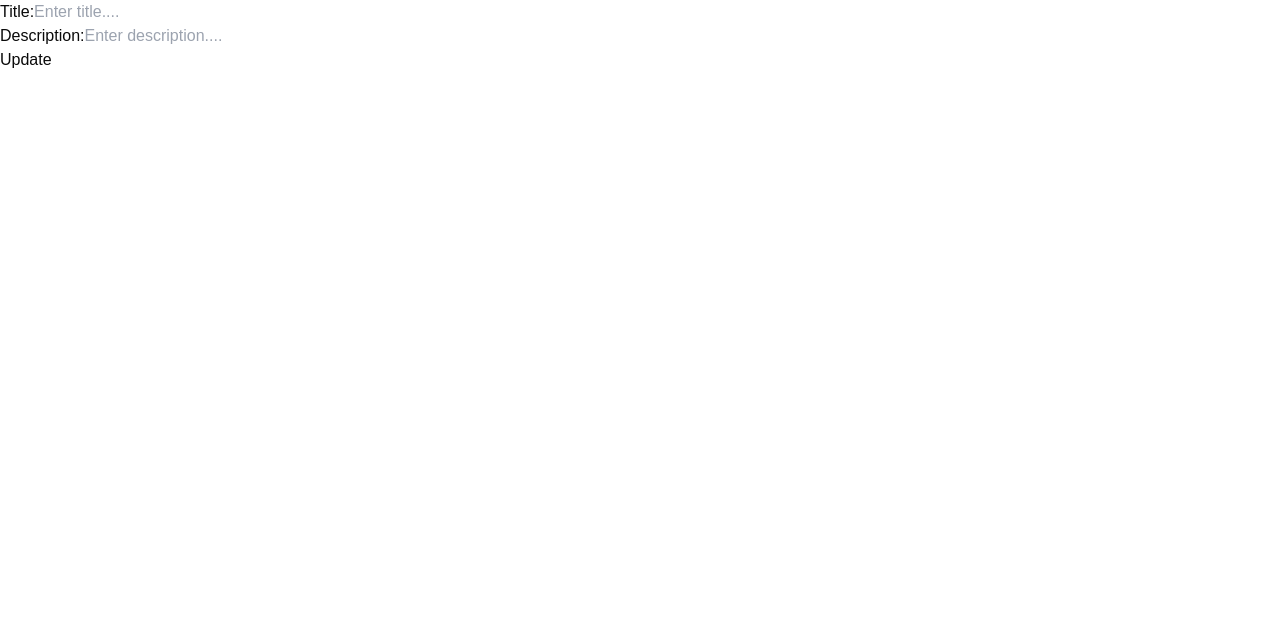
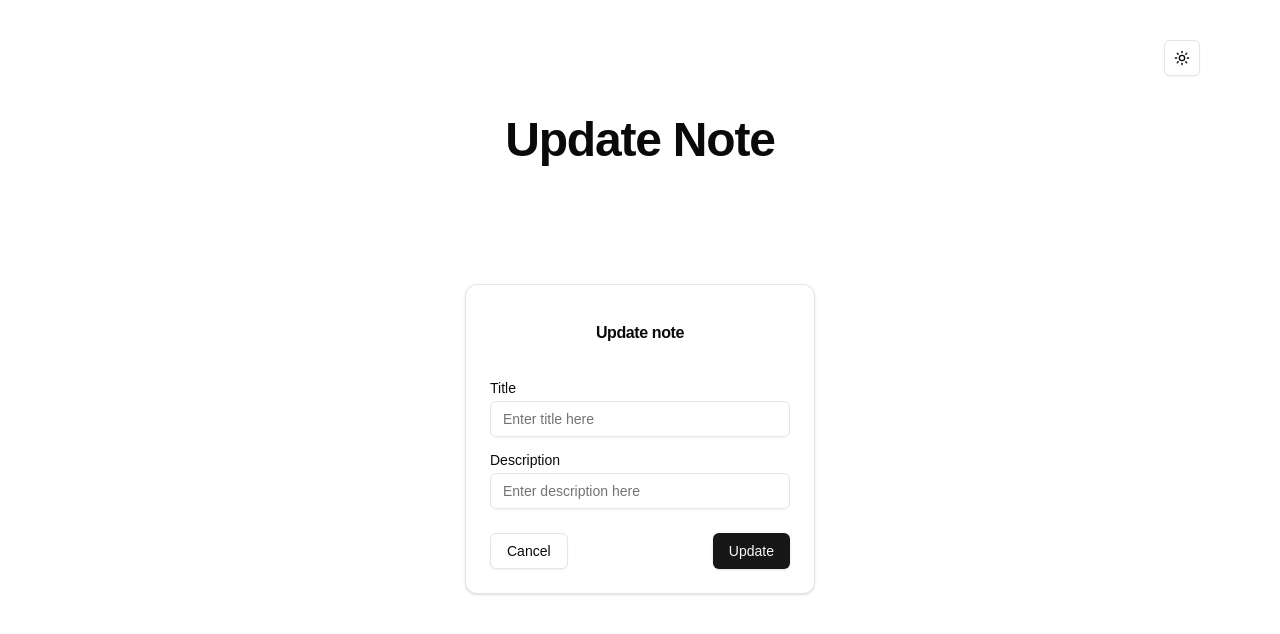
Before and after one commit to claudiecodes/Basic-CRUD-App-using-Next.js, a Next.js app: page /edit in a window 1280 px wide. Shown: the top 634 px of the page. Built offline with nearby package versions, Linux system fonts and the light colour scheme.

Commit message:
feat: edit form card

```diff
--- a/src/app/edit/page.tsx
+++ b/src/app/edit/page.tsx
@@ -1,12 +1,25 @@
-import EditFormComp from "@/components/EditFormComp";
-import { Suspense } from "react";
+import { EditFormCard } from "@/components/EditFormCard";
+import { ThemeToggle } from "@/components/ThemeToggle";
+// import { Suspense } from "react";
 
 export default function EditPage() {
   return (
     <>
-      <Suspense fallback={<div>Loading...</div>}>
-        <EditFormComp />
-      </Suspense>
+      <main className="p-10 justify-center">
+        <div className="flex justify-end mr-10">
+          <ThemeToggle />
+        </div>
+        <div className="flex justify-center p-10">
+          <h1 className="scroll-m-20 text-4xl font-extrabold tracking-tight lg:text-5xl">
+            Update Note
+          </h1>
+        </div>
+        <div className="flex justify-center mt-20">
+          <EditFormCard />
+        </div>
+      </main>
+      {/* <Suspense fallback={<div>Loading...</div>}>
+      </Suspense> */}
     </>
   );
 }
--- a/src/components/AddFormComp.tsx
+++ /dev/null
@@ -1,52 +0,0 @@
-"use client";
-import { fetchPOST } from "@/libs/actions";
-import { useRouter } from "next/navigation";
-import { useState } from "react";
-
-export default function AddFormComp() {
-  const [title, setTitle] = useState("");
-  const [description, setDescription] = useState("");
-  const router = useRouter();
-
-  const handleSubmit = async (e: React.FormEvent) => {
-    e.preventDefault();
-    try {
-      await fetchPOST({ title, description });
-
-      setTitle("");
-      setDescription("");
-      router.push("/");
-    } catch (error) {
-      console.log(error);
-    }
-  };
-  return (
-    <>
-      <form onSubmit={handleSubmit}>
-        <div>
-          Title:
-          <input
-            type="text"
-            className="text-black"
-            placeholder="Enter title...."
-            value={title}
-            onChange={(e) => setTitle(e.target.value)}
-          />
-        </div>
-        <div>
-          Description:
-          <input
-            type="text"
-            className="text-black"
-            placeholder="Enter description...."
-            value={description}
-            onChange={(e) => setDescription(e.target.value)}
-          />
-        </div>
-        <div>
-          <button type="submit">Add</button>
-        </div>
-      </form>
-    </>
-  );
-}
--- /dev/null
+++ b/src/components/EditFormCard.tsx
@@ -0,0 +1,80 @@
+"use client";
+
+import { Button } from "@/components/ui/button";
+import {
+  Card,
+  CardContent,
+  CardFooter,
+  CardHeader,
+  CardTitle,
+} from "@/components/ui/card";
+import { Input } from "@/components/ui/input";
+import { Label } from "@/components/ui/label";
+import { fetchPUT } from "@/libs/actions";
+
+import { useRouter, useSearchParams } from "next/navigation";
+import { useState } from "react";
+
+export function EditFormCard() {
+  const searchParams = useSearchParams();
+  const router = useRouter();
+
+  const _id = searchParams.get("id") || "";
+  const existingTitle = searchParams.get("title") || "";
+  const existingDescription = searchParams.get("description") || "";
+
+  const [title, setTitle] = useState(existingTitle);
+  const [description, setDescription] = useState(existingDescription);
+
+  const handleSubmit = async (e: React.FormEvent) => {
+    e.preventDefault();
+    try {
+      await fetchPUT({ _id, title, description });
+
+      router.push("/");
+    } catch (error) {
+      console.log(error);
+    }
+  };
+
+  const handleCancel = async () => {
+    router.push("/");
+  };
+  return (
+    <Card className="w-[350px]">
+      <CardHeader className="text-center p-10">
+        <CardTitle>Update note</CardTitle>
+      </CardHeader>
+      <CardContent>
+        <form>
+          <div className="grid w-full items-center gap-4">
+            <div className="flex flex-col space-y-1.5">
+              <Label htmlFor="name">Title</Label>
+              <Input
+                id="name"
+                placeholder="Enter title here"
+                value={title}
+                onChange={(e) => setTitle(e.target.value)}
+              />
+            </div>
+            <div className="flex flex-col space-y-1.5">
+              <Label htmlFor="framework">Description</Label>
+              <Input
+                id="name"
+                placeholder="Enter description here"
+                value={description}
+                onChange={(e) => setDescription(e.target.value)}
+              />
+            </div>
+          </div>
+        </form>
+      </CardContent>
+      <CardFooter className="flex justify-between">
+        <Button onClick={handleCancel} variant="outline">
+          Cancel
+        </Button>
+        <Button onClick={handleSubmit}>Update</Button>
+      </CardFooter>
+    </Card>
+  );
+}
--- a/src/components/EditFormComp.tsx
+++ /dev/null
@@ -1,55 +0,0 @@
-"use client";
-
-import { fetchPUT } from "@/libs/actions";
-import { useRouter, useSearchParams } from "next/navigation";
-import { useState } from "react";
-
-export default function EditFormComp() {
-  const searchParams = useSearchParams();
-  const router = useRouter();
-
-  const _id = searchParams.get("id") || "";
-  const existingTitle = searchParams.get("title") || "";
-  const existingDesc = searchParams.get("description") || "";
-  const [title, setTitle] = useState(existingTitle);
-  const [description, setDescription] = useState(existingDesc);
-
-  const handleUpdate = async (e: React.FormEvent) => {
-    e.preventDefault();
-    try {
-      await fetchPUT({ _id, title, description });
-      router.push("/");
-    } catch (error) {
-      console.log(error);
-    }
-  };
-  return (
-    <>
-      <form onSubmit={handleUpdate}>
-        <div>
-          Title:
-          <input
-            type="text"
-            className="text-black"
-            placeholder="Enter title...."
-            value={title}
-            onChange={(e) => setTitle(e.target.value)}
-          />
-        </div>
-        <div>
-          Description:
-          <input
-            type="text"
-            className="text-black"
-            placeholder="Enter description...."
-            value={description}
-            onChange={(e) => setDescription(e.target.value)}
-          />
-        </div>
-        <div>
-          <button type="submit">Update</button>
-        </div>
-      </form>
-    </>
-  );
-}
```
